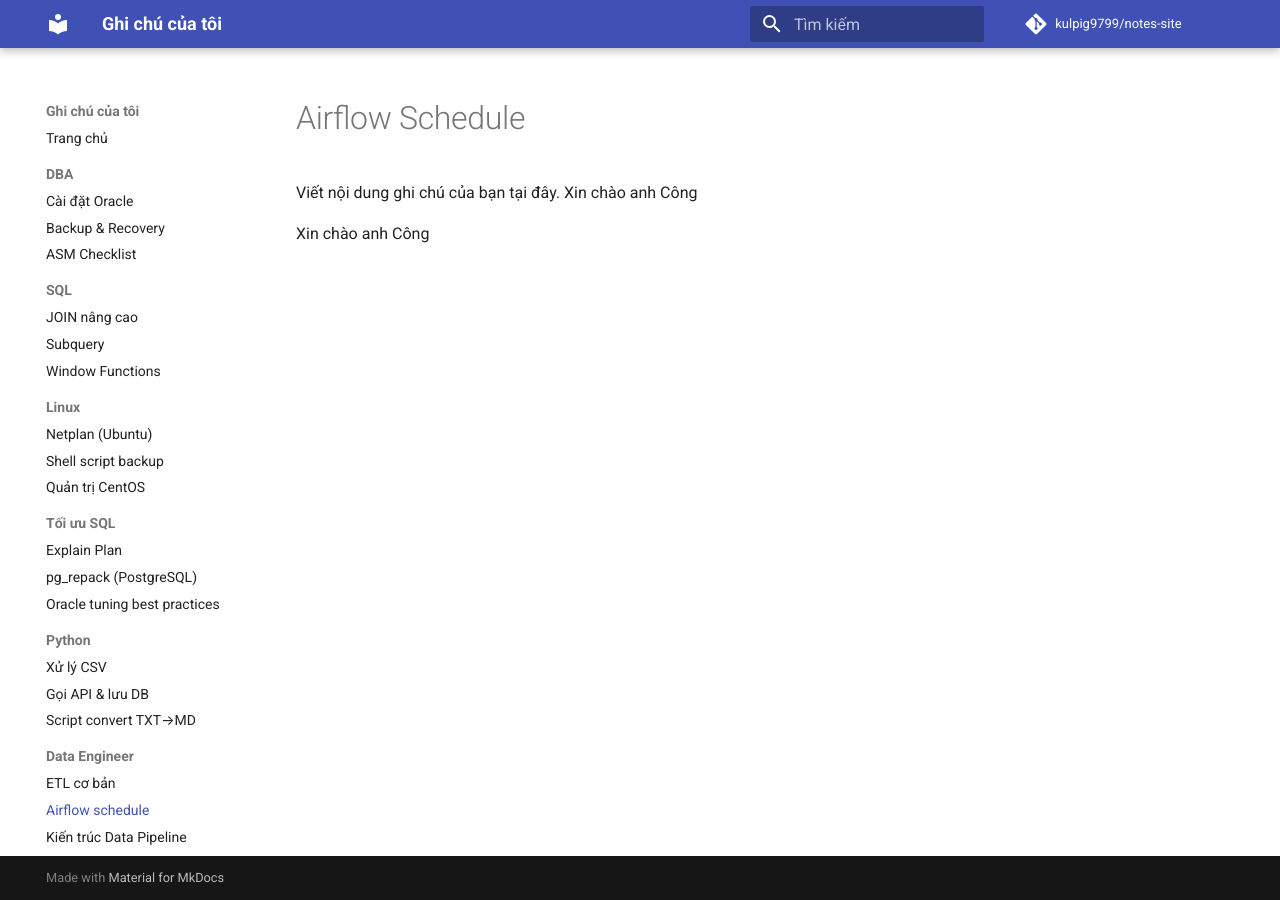
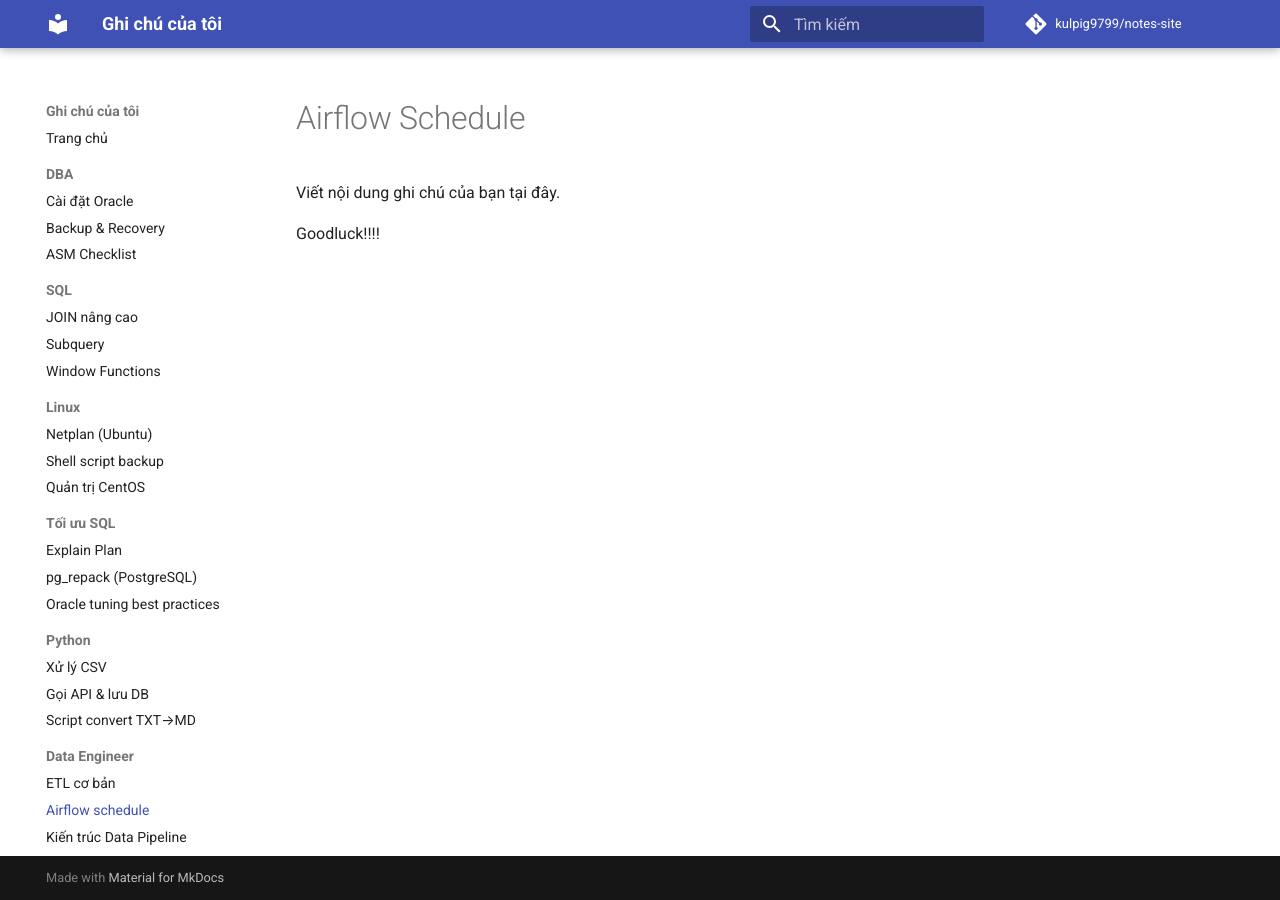
Before and after one commit to kulpig9799/notes-site, an MkDocs documentation site: the page built from docs/data_engineer/airflow_schedule.md, in a window 1280 px wide. Built offline with MkDocs 1.6.1 and Material for MkDocs 9.7.7, drawn with Linux system fonts in a browser that asks for light colours; comment, search, counter and statistics services are not loaded.

Commit message:
Update airflow_schedule.md

```diff
--- a/docs/data_engineer/airflow_schedule.md
+++ b/docs/data_engineer/airflow_schedule.md
@@ -1,5 +1,5 @@
 # Airflow Schedule
 
-Viết nội dung ghi chú của bạn tại đây. Xin chào anh Công
+Viết nội dung ghi chú của bạn tại đây.
 
-Xin chào anh Công
+Goodluck!!!!
```
